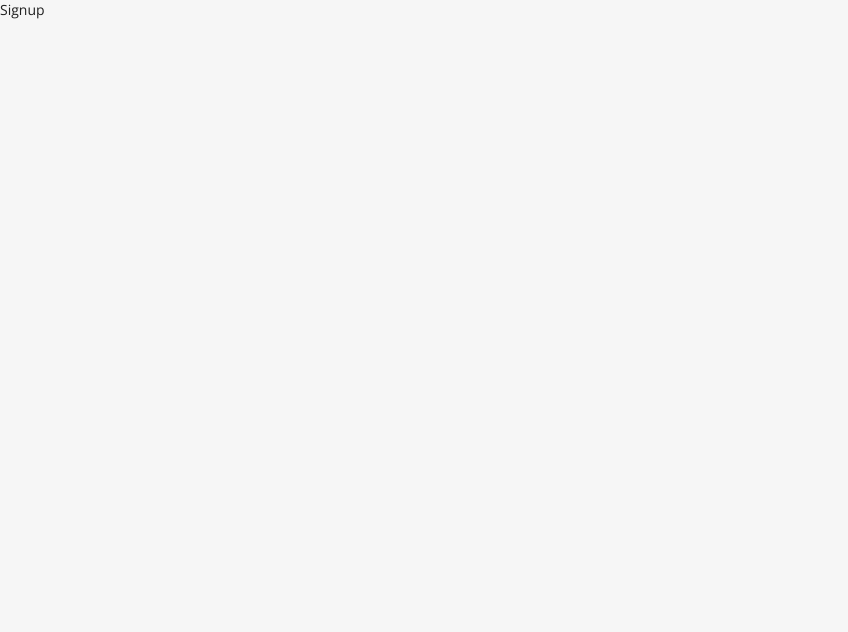
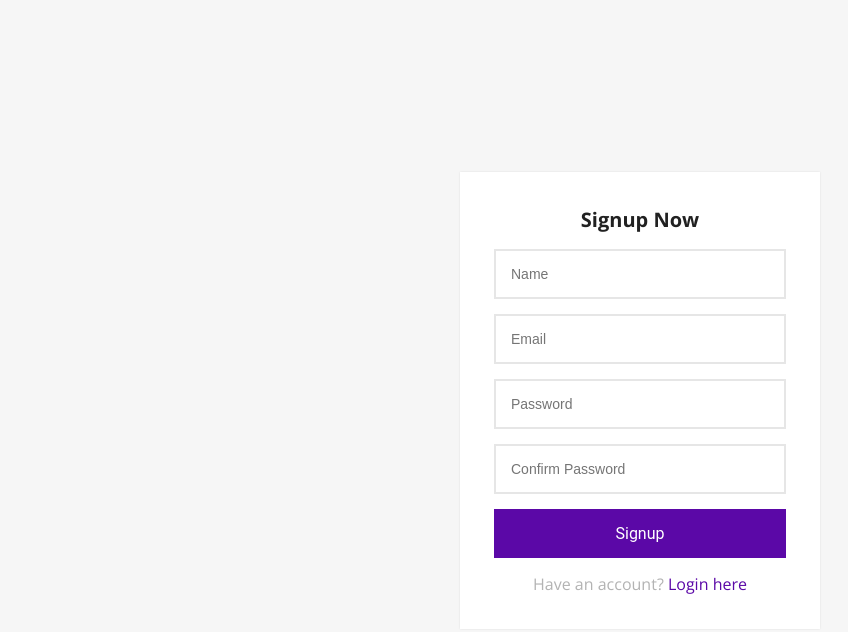
Before and after one commit to m4-programmer/laravel-react-full-stack, a React (Vite) app in the folder react/: page /signup in a window 1280 px wide. Shown: the top 632 px of the page, without its empty margins (0-848 px from the left). Built offline with nearby package versions, Linux system fonts and the light colour scheme.

Commit message:
feat: designed signup page

```diff
--- a/react/src/pages/Signup.jsx
+++ b/react/src/pages/Signup.jsx
@@ -1,11 +1,29 @@
 import React from 'react';
+import {Link} from "react-router-dom";
 
 const Signup = () => {
+    const onSubmit = (e) => {
+        e.preventDefault();
+    }
     return (
-     <div>
-        Signup
-     </div>
-  )
+        <div className="login-signup-form fadeInDown animated">
+            <div className="form">
+                <form onSubmit={onSubmit}>
+                    <h1 className="title">
+                        Signup Now
+                    </h1>
+                    <input type="text" placeholder="Name"/>
+                    <input type="email" placeholder="Email"/>
+                    <input type="password" placeholder="Password"/>
+                    <input type="password" placeholder="Confirm Password"/>
+                    <button className="btn btn-block">Signup</button>
+                    <p className="message">
+                        Have an account? <Link to="/login" >Login here</Link>
+                    </p>
+                </form>
+            </div>
+        </div>
+    )
 }
 
 export default Signup
```
